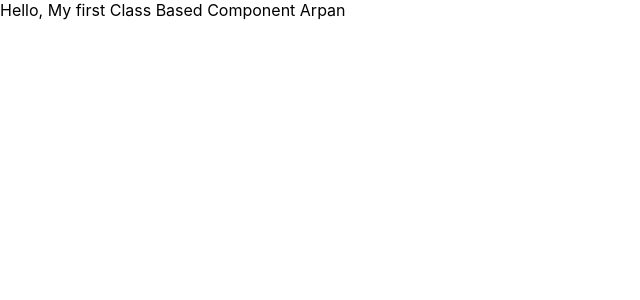
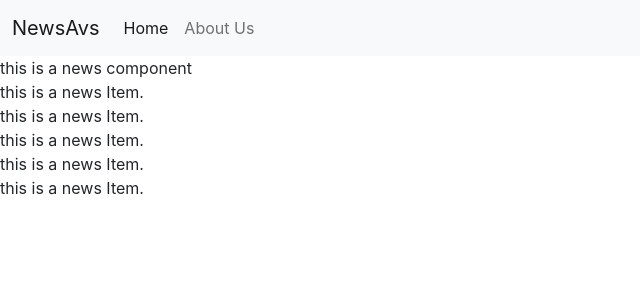
Before and after one commit to apran-vs/NewsApp, a React (Create React App) app: page / in a window 1280 px wide. Shown: the top 300 px of the page, without its empty margins (0-640 px from the left). Built offline with nearby package versions, Linux system fonts and the light colour scheme.

Commit message:
CheckPoint2

```diff
--- a/public/index.html
+++ b/public/index.html
@@ -7,8 +7,10 @@
     <meta name="theme-color" content="#000000" />
     <meta
       name="description"
-      content="Web site created using create-react-app"
+      content="NewsAvs is a news app which can be used to grab quick daily news bites. If you are interested in news, weather, politics and sports news, NewsAvs is for you."
     />
+    <!-- css -->
+    <link href="https://cdn.jsdelivr.net/npm/bootstrap@5.1.3/dist/css/bootstrap.min.css" rel="stylesheet" integrity="sha384-1BmE4kWBq78iYhFldvKuhfTAU6auU8tT94WrHftjDbrCEXSU1oBoqyl2QvZ6jIW3" crossorigin="anonymous">
     <link rel="apple-touch-icon" href="%PUBLIC_URL%/logo192.png" />
     <!--
       manifest.json provides metadata used when your web app is installed on a
@@ -24,7 +26,7 @@
       work correctly both with client-side routing and a non-root public URL.
       Learn how to configure a non-root public URL by running `npm run build`.
     -->
-    <title>React App</title>
+    <title>NewsAvs - Get news for free!</title>
   </head>
   <body>
     <noscript>You need to enable JavaScript to run this app.</noscript>
@@ -39,5 +41,7 @@
       To begin the development, run `npm start` or `yarn start`.
       To create a production bundle, use `npm run build` or `yarn build`.
     -->
+    <script src="https://cdn.jsdelivr.net/npm/@popperjs/core@2.10.2/dist/umd/popper.min.js" integrity="sha384-7+zCNj/IqJ95wo16oMtfsKbZ9ccEh31eOz1HGyDuCQ6wgnyJNSYdrPa03rtR1zdB" crossorigin="anonymous"></script>
+    <script src="https://cdn.jsdelivr.net/npm/bootstrap@5.1.3/dist/js/bootstrap.min.js" integrity="sha384-QJHtvGhmr9XOIpI6YVutG+2QOK9T+ZnN4kzFN1RtK3zEFEIsxhlmWl5/YESvpZ13" crossorigin="anonymous"></script>
   </body>
 </html>
--- a/src/App.js
+++ b/src/App.js
@@ -1,14 +1,18 @@
 import './App.css';
 
 import React, { Component } from 'react'
+import NavBar from './Componets/NavBar';
+import News from './Componets/News';
 
-export default class App extends Component {
-  c = 'Arpan';
+export class App extends Component {
   render() {
     return (
       <div>
-        Hello, My first Class Based Component {this.c}
+        <NavBar/>
+        <News />
       </div>
     )
   }
 }
+
+export default App
--- /dev/null
+++ b/src/Componets/NavBar.js
@@ -0,0 +1,50 @@
+import React, { Component } from "react";
+import PropTypes from "prop-types";
+
+export class Navbar extends Component {
+  static propTypes = {};
+
+  render() {
+    return (
+      <div>
+        <nav className="navbar navbar-expand-lg navbar-light bg-light">
+          <div className="container-fluid">
+            <a className="navbar-brand" href="/">
+              NewsAvs
+            </a>
+            <button
+              className="navbar-toggler"
+              type="button"
+              data-bs-toggle="collapse"
+              data-bs-target="#navbarSupportedContent"
+              aria-controls="navbarSupportedContent"
+              aria-expanded="false"
+              aria-label="Toggle navigation"
+            >
+              <span className="navbar-toggler-icon"></span>
+            </button>
+            <div
+              className="collapse navbar-collapse"
+              id="navbarSupportedContent"
+            >
+              <ul className="navbar-nav me-auto mb-2 mb-lg-0">
+                <li className="nav-item">
+                  <a className="nav-link active" aria-current="page" href="/">
+                    Home
+                  </a>
+                </li>
+                <li className="nav-item">
+                  <a className="nav-link" href="/about">
+                    About Us
+                  </a>
+                </li>
+              </ul>
+            </div>
+          </div>
+        </nav>
+      </div>
+    );
+  }
+}
+
+export default Navbar;
--- /dev/null
+++ b/src/Componets/News.js
@@ -0,0 +1,19 @@
+import React, { Component } from 'react'
+import NewsItem from './NewsItem'
+
+export class News extends Component {
+  render() {
+    return (
+      <div>
+        this is a news component
+        <NewsItem/>
+        <NewsItem/>
+        <NewsItem/>
+        <NewsItem/>
+        <NewsItem/>
+      </div>
+    )
+  }
+}
+
+export default News
--- /dev/null
+++ b/src/Componets/NewsItem.js
@@ -0,0 +1,13 @@
+import React, { Component } from 'react'
+
+export class NewsItem extends Component {
+  render() {
+    return (
+      <div>
+        this is a news Item.
+      </div>
+    )
+  }
+}
+
+export default NewsItem
```
